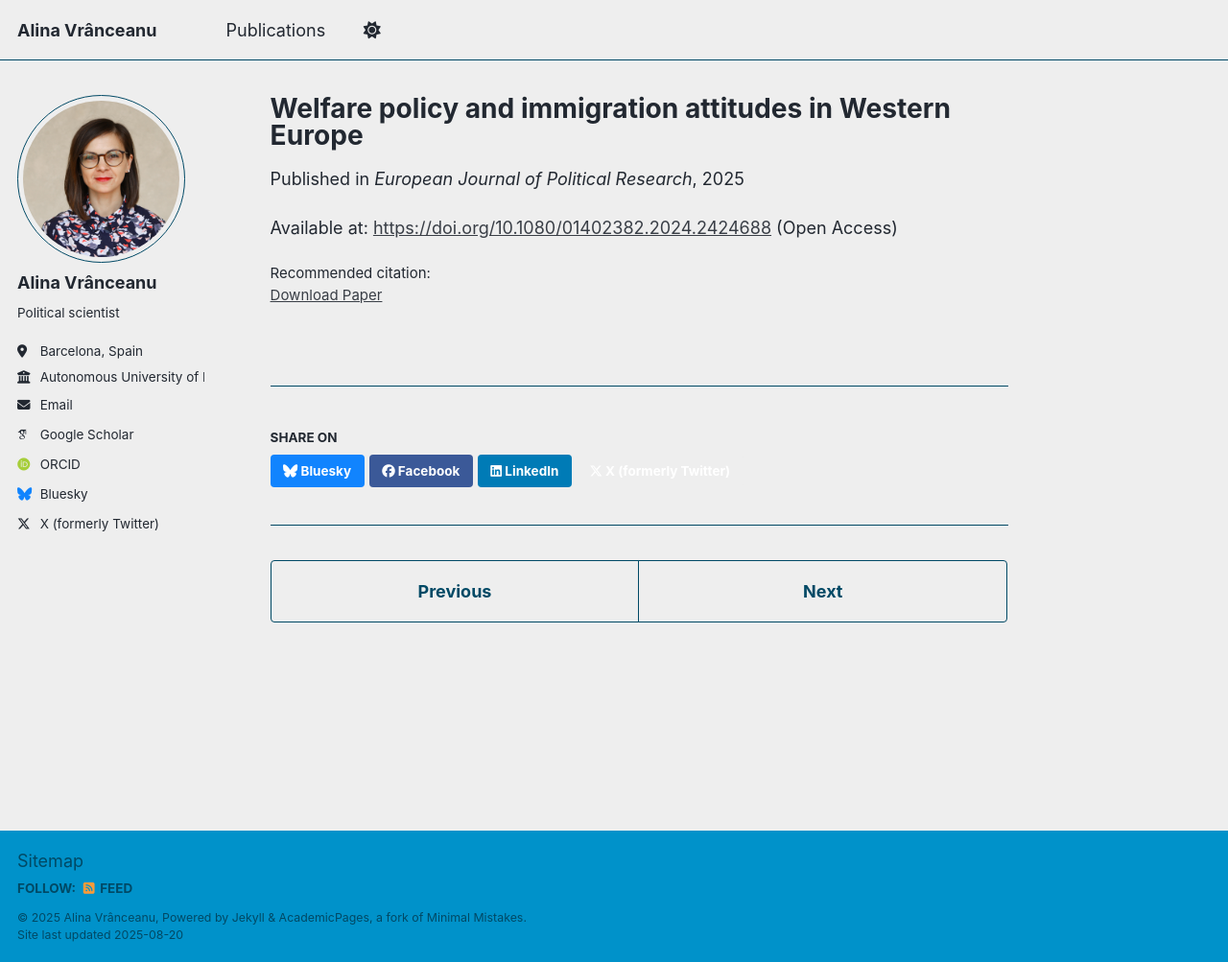
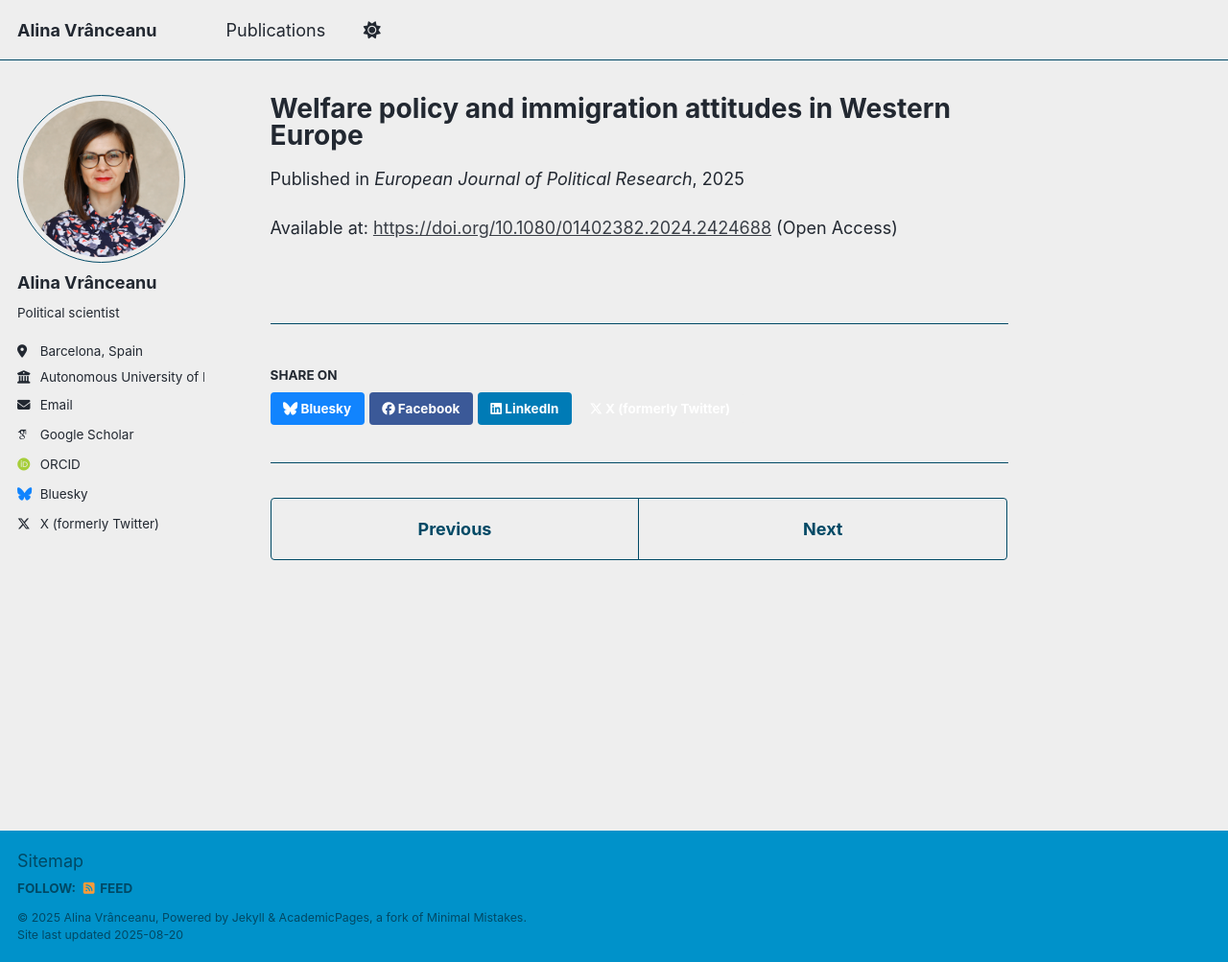
Before and after one commit to alinavranceanu/alinavranceanu.github.io, a Jekyll site: the page built from _publications/2025-vranceanu-and-petrova.md, in a window 1280 px wide and 1003 px high. Shown: the whole window at 96% size. Built offline with Jekyll 4.4.1, drawn with Linux system fonts in a browser that asks for light colours; some web fonts are replaced; a script that is not in the unit is left out; part of the change alters nothing that is shown.

Commit message:
Update 2025-vranceanu-and-petrova.md

```diff
--- a/_publications/2025-vranceanu-and-petrova.md
+++ b/_publications/2025-vranceanu-and-petrova.md
@@ -2,10 +2,10 @@
 title: "Welfare policy and immigration attitudes in Western Europe"
 collection: publications
 category: manuscripts
+permalink: /publication/2025-vranceanu-and-petrova
 date: 2025-03-09
 venue: 'European Journal of Political Research'
 paperurl: 'https://doi.org/10.1111/1475-6765.70006'
-citation: ''
 ---
 
 Available at: [https://doi.org/10.1080/01402382.2024.2424688](https://doi.org/10.1111/1475-6765.70006) (Open Access)
```
